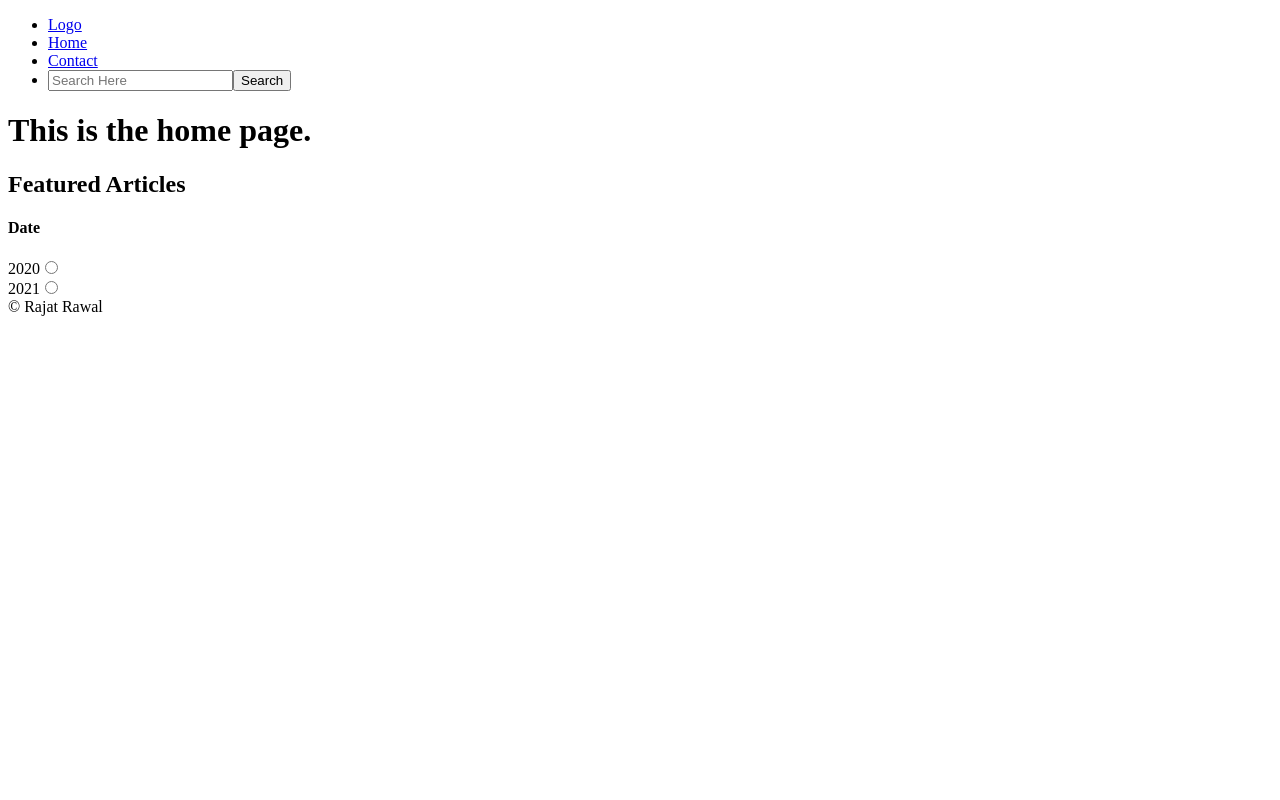
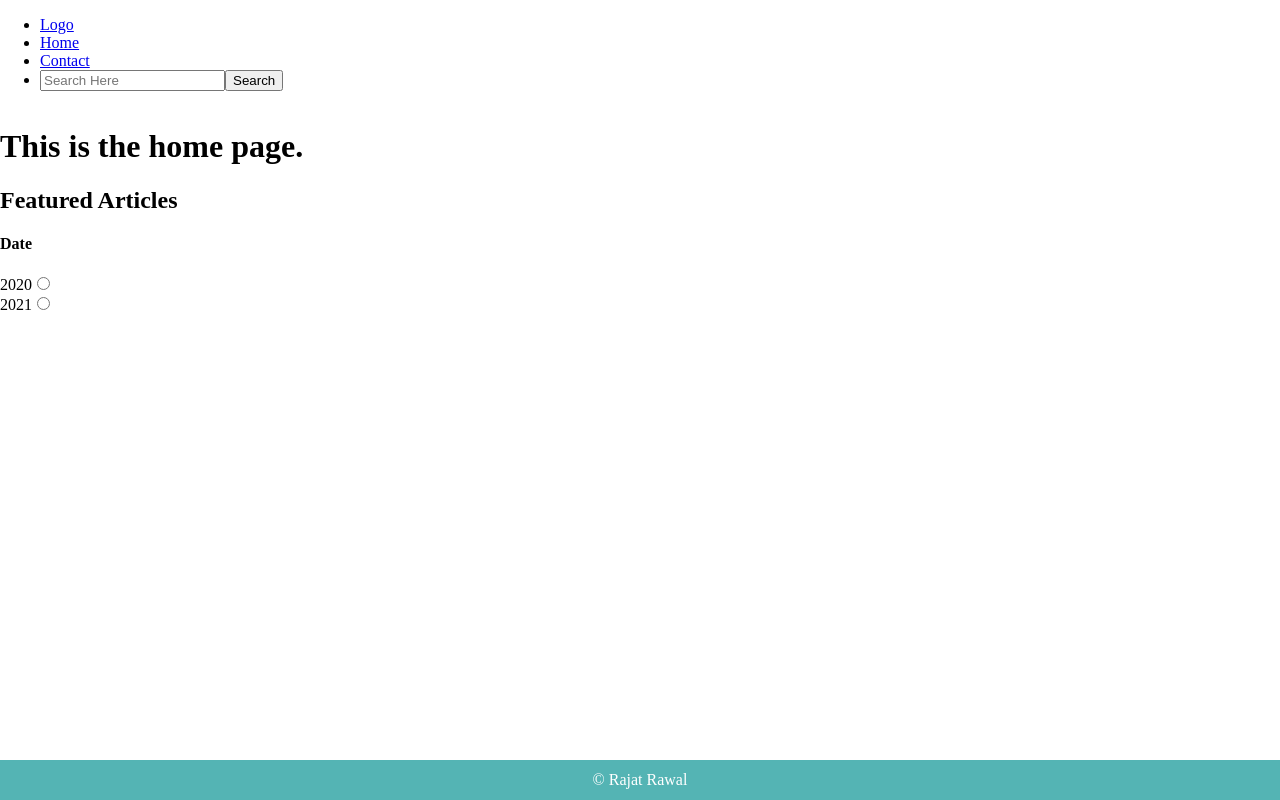
Before and after one commit to svs-ong/intership-first-site-homework, a React (Create React App) app in the folder react-homework/: page / in a window 1280 px wide. Built offline with nearby package versions, Linux system fonts and the light colour scheme.

Commit message:
footer styling

```diff
--- a/react-homework/public/index.html
+++ b/react-homework/public/index.html
@@ -1,41 +1,22 @@
 <!DOCTYPE html>
 <html lang="en">
-  <head>
-    <meta charset="utf-8" />
-    <meta name="viewport" content="width=device-width, initial-scale=1" />
-    <meta name="theme-color" content="#000000" />
-    <meta
-      name="description"
-      content="Web site created using create-react-app"
-    />
-    <!--
-      manifest.json provides metadata used when your web app is installed on a
-      user's mobile device or desktop. See https://developers.google.com/web/fundamentals/web-app-manifest/
-    -->
-    <link rel="manifest" href="%PUBLIC_URL%/manifest.json" />
-    <!--
-      Notice the use of %PUBLIC_URL% in the tags above.
-      It will be replaced with the URL of the `public` folder during the build.
-      Only files inside the `public` folder can be referenced from the HTML.
 
-      Unlike "/favicon.ico" or "favicon.ico", "%PUBLIC_URL%/favicon.ico" will
-      work correctly both with client-side routing and a non-root public URL.
-      Learn how to configure a non-root public URL by running `npm run build`.
-    -->
-    <title>React App</title>
-  </head>
-  <body>
-    <noscript>You need to enable JavaScript to run this app.</noscript>
-    <div id="root"></div>
-    <!--
-      This HTML file is a template.
-      If you open it directly in the browser, you will see an empty page.
+<head>
+  <meta charset="utf-8" />
+  <meta name="viewport" content="width=device-width, initial-scale=1" />
+  <title>React Homework</title>
+  <style>
+    html, body, #root {
+    height: 100%;
+    margin: 0;
+    padding: 0;
+}
+  </style>
+</head>
 
-      You can add webfonts, meta tags, or analytics to this file.
-      The build step will place the bundled scripts into the <body> tag.
+<body>
+  <noscript>You need to enable JavaScript to run this app.</noscript>
+    <div id="root" ></div>
+</body>
 
-      To begin the development, run `npm start` or `yarn start`.
-      To create a production bundle, use `npm run build` or `yarn build`.
-    -->
-  </body>
 </html>
--- a/react-homework/src/App.tsx
+++ b/react-homework/src/App.tsx
@@ -4,14 +4,14 @@ import { Nav } from './components/Nav';
 import { HomePageFunction } from './pages/Home/HomePage';
 import { LogoPageFunction } from './pages/Logo/LogoPage';
 import { ContactPageFunction } from './pages/Contact/ContactPage';
-import Footer from './components/Footer';
+import { Footer } from './components/Footer';
 import { FeaturedArticles } from './components/FeaturedArticles';
 import { SearchPage } from './pages/Search/SearchPage';
+import './styles/App.styles.css';
 
-
-const ShowFeaturedArticles:React.FC=()=>{
-  const location=useLocation();  //uselocation function
-  if(location.pathname=== '/' || location.pathname==='/home')  // shows the Featured Articles only if its on the home page
+const ShowFeaturedArticles: React.FC = () => {
+  const location = useLocation();  //uselocation function
+  if (location.pathname === '/' || location.pathname === '/home')  // shows the Featured Articles only if its on the home page
     return <FeaturedArticles date={``}></FeaturedArticles>
   else
     return null;  //else not needed but just in case
@@ -19,21 +19,25 @@ const ShowFeaturedArticles:React.FC=()=>{
 
 const App: React.FC = () => {
   return (
+    <div className='wrapper'>
         <><Router>
           <Nav />
+          <div className='content'>
           <Routes>
             <Route path="/logo" element={<LogoPageFunction />} />
             <Route path="/contact" element={<ContactPageFunction />} />
             <Route path="/home" element={<HomePageFunction />} />
-        <Route path="/search" element={<SearchPage/>}/>
+            <Route path="/search" element={<SearchPage />} />
             <Route path="/" element={<HomePageFunction />} /> {/* Default route to Home */}
           </Routes>
-      <ShowFeaturedArticles/>
-    <Footer/>
+
+          <ShowFeaturedArticles />
+          </div>
+          <Footer />
         </Router>
+        </>
 
-
-    </>
+    </div>
   );
 };
 
--- a/react-homework/src/components/Footer.tsx
+++ b/react-homework/src/components/Footer.tsx
@@ -1,11 +1,9 @@
 import React from 'react';
-// import { BrowserRouter as Router, Route, Routes, Link } from 'react-router-dom';
-const Footer: React.FC=()=>
-{
+import "../styles/Footer.styles.css";
+export const Footer: React.FC = () => {
     return (
-<footer className="Footer" style={{alignContent:"center"}}>
-    &copy; Rajat Rawal
-</footer>
+            <footer className="footer">
+                &copy; Rajat Rawal
+            </footer>
     );
 }
-export default Footer;
--- /dev/null
+++ b/react-homework/src/styles/App.styles.css
@@ -0,0 +1,16 @@
+body{
+    height: 100%;
+    display: flex;
+    flex-direction: column;
+}
+
+.wrapper {
+    display: flex;
+    flex-direction: column;
+    flex: 1;
+    min-height: 100vh;
+}
+
+.content {
+    flex: 1;
+}
--- a/react-homework/src/styles/Footer.styles.css
+++ b/react-homework/src/styles/Footer.styles.css
@@ -0,0 +1,10 @@
+.footer {
+    text-align: center;
+    align-content: center;
+    background-color: #54b4b4;
+    color: white;
+    height:40px;
+    width: 100%;
+    padding: 0;
+    margin: 0;
+}
```
Lines whose indentation alone changed are shown as unchanged.
